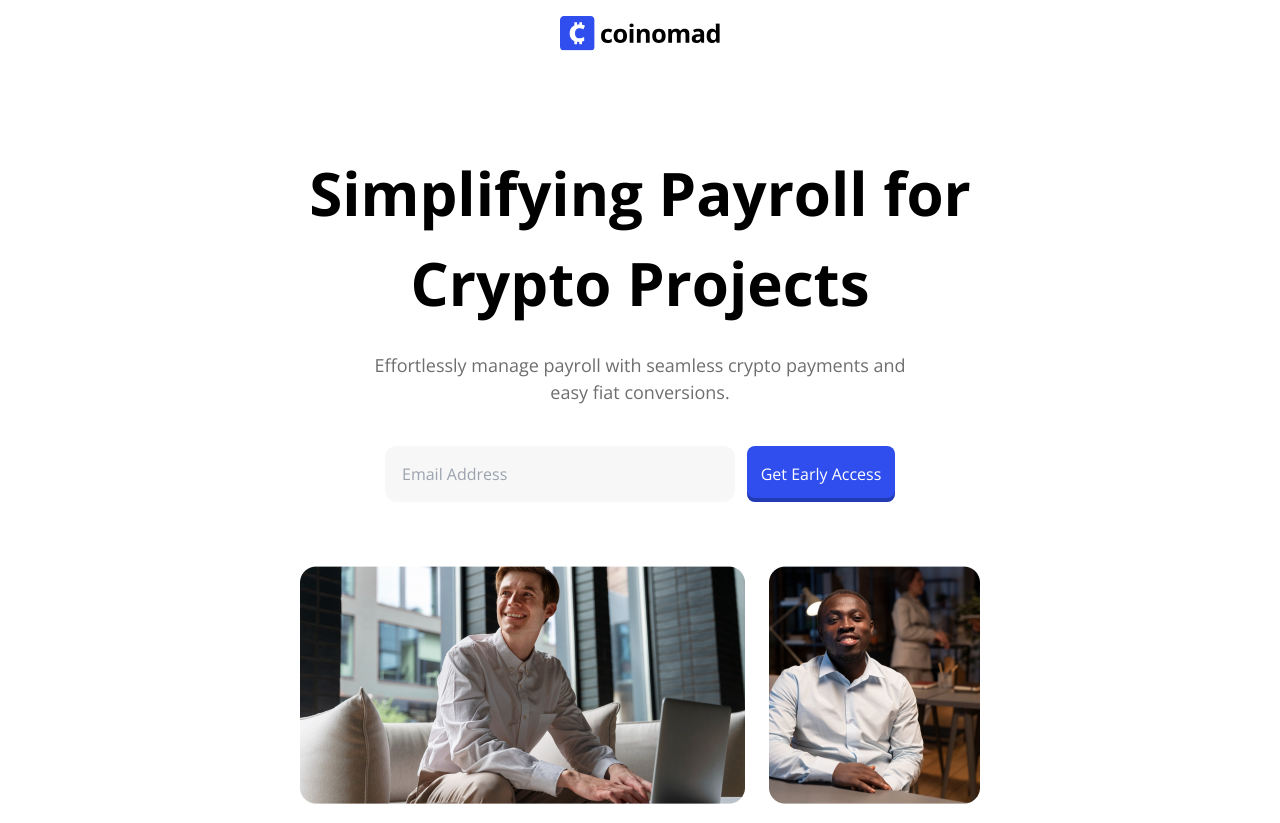
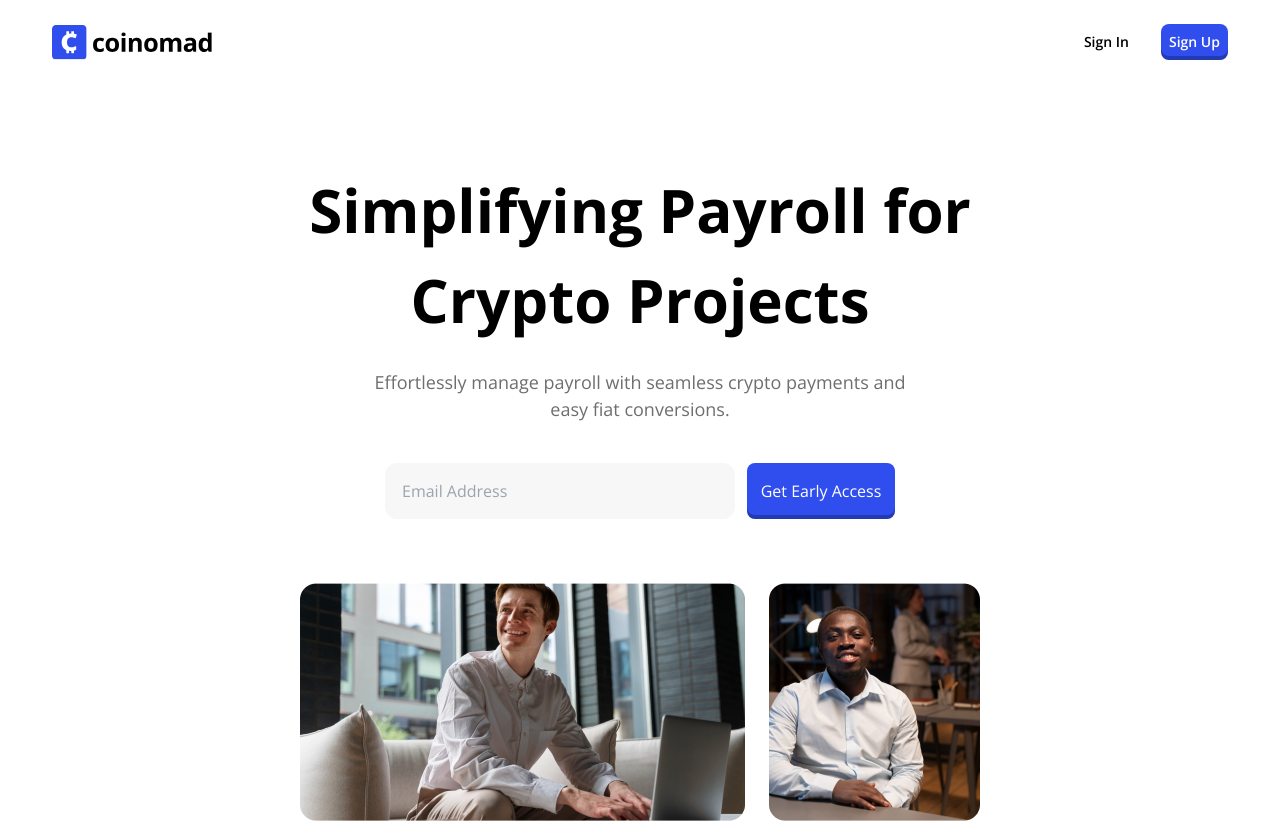
Before and after one commit to pHanToMcaNCoDE/MVP-Frontend, a React (Vite) app: page / in a window 1280 px wide. Shown: the top 823 px of the page. Built offline with nearby package versions, Linux system fonts and the light colour scheme.

Commit message:
Header component updated

```diff
--- a/src/components/Page Components/Header.jsx
+++ b/src/components/Page Components/Header.jsx
@@ -1,17 +1,76 @@
 //App
-import React from "react";
-import { Link } from "react-router-dom";
+import React, { useState } from "react";
+import { Link, useLocation } from "react-router-dom";
 
 //Image(s)
 import HeaderLogo from "../../assets/HeaderLogo.svg";
 
+//Icon(s)
+import { FaBars, FaTimes } from "react-icons/fa";
+
 const Header = () => {
+  const [isOpen, setIsOpen] = useState(false);
+  const location = useLocation();
+
+  const toggleMenu = () => {
+    setIsOpen(!isOpen);
+  };
+
+  const renderButtons =
+    location.pathname !== "/home" &&
+    location.pathname !== "/sign-in" &&
+    location.pathname !== "/sign-up/join" &&
+    location.pathname !== "/sign-up/step-1" &&
+    location.pathname !== "/sign-up/verify-email" &&
+    location.pathname !== "/sign-up/create-password" &&
+    location.pathname !== "/sign-up/identification" &&
+    location.pathname !== "/sign-up/organization" &&
+    location.pathname !== "/forgot-password" &&
+    location.pathname !== "/new-password" &&
+    location.pathname !== "/password-verification-check" &&
+    location.pathname !== "/success-verification";
+
   return (
-    <div>
-      <Link to="/home" className="flex items-center justify-center sm:py-[16px] py-[24px]">
-        <img src={HeaderLogo} alt="logo-icon" />
-      </Link>
-    </div>
+    <>
+      <div className="flex items-center justify-between sm:py-4 sm:px-5 md:py-6 md:px-8 lg:px-[100px]">
+        <div>
+          <Link to="/home" className="sm:py-[16px] py-[24px]">
+            <img src={HeaderLogo} alt="logo-icon" />
+          </Link>
+        </div>
+        <div className="md:hidden flex items-center">
+          <button onClick={toggleMenu} className="text-2xl">
+            {isOpen ? <FaTimes /> : <FaBars />}
+          </button>
+        </div>
+        <div className="hidden md:flex w-fit items-center justify-evenly space-x-6">
+          {renderButtons && (
+            <>
+              <Link to="/sign-in">
+                <button className="text-sm font-semibold p-2">Sign In</button>
+              </Link>
+              <Link to="/sign-up/step-1">
+                <button className="text-sm font-semibold text-white bg-buttonPrimary rounded-[8px] p-2 shadow-customInset hover:bg-buttonPrimaryHover">
+                  Sign Up
+                </button>
+              </Link>
+            </>
+          )}
+        </div>
+      </div>
+      {isOpen && (
+        <div className="md:hidden flex flex-col items-center space-y-4 py-4">
+          <Link to="/sign-in" onClick={toggleMenu}>
+            <button className="text-sm font-semibold p-2">Sign In</button>
+          </Link>
+          <Link to="/sign-up/step-1" onClick={toggleMenu}>
+            <button className="text-sm font-semibold text-white bg-buttonPrimary rounded-[8px] p-2 shadow-customInset hover:bg-buttonPrimaryHover">
+              Sign Up
+            </button>
+          </Link>
+        </div>
+      )}
+    </>
   );
 };
 
```
